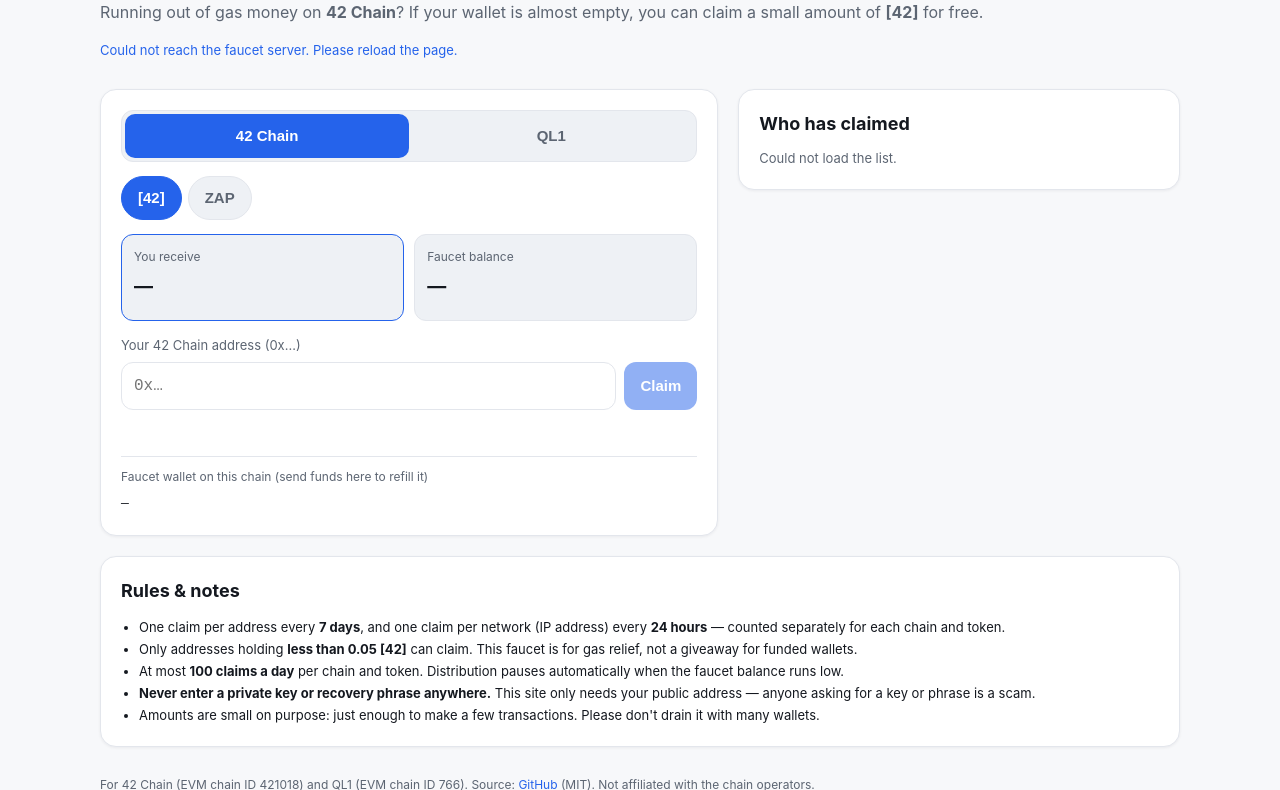
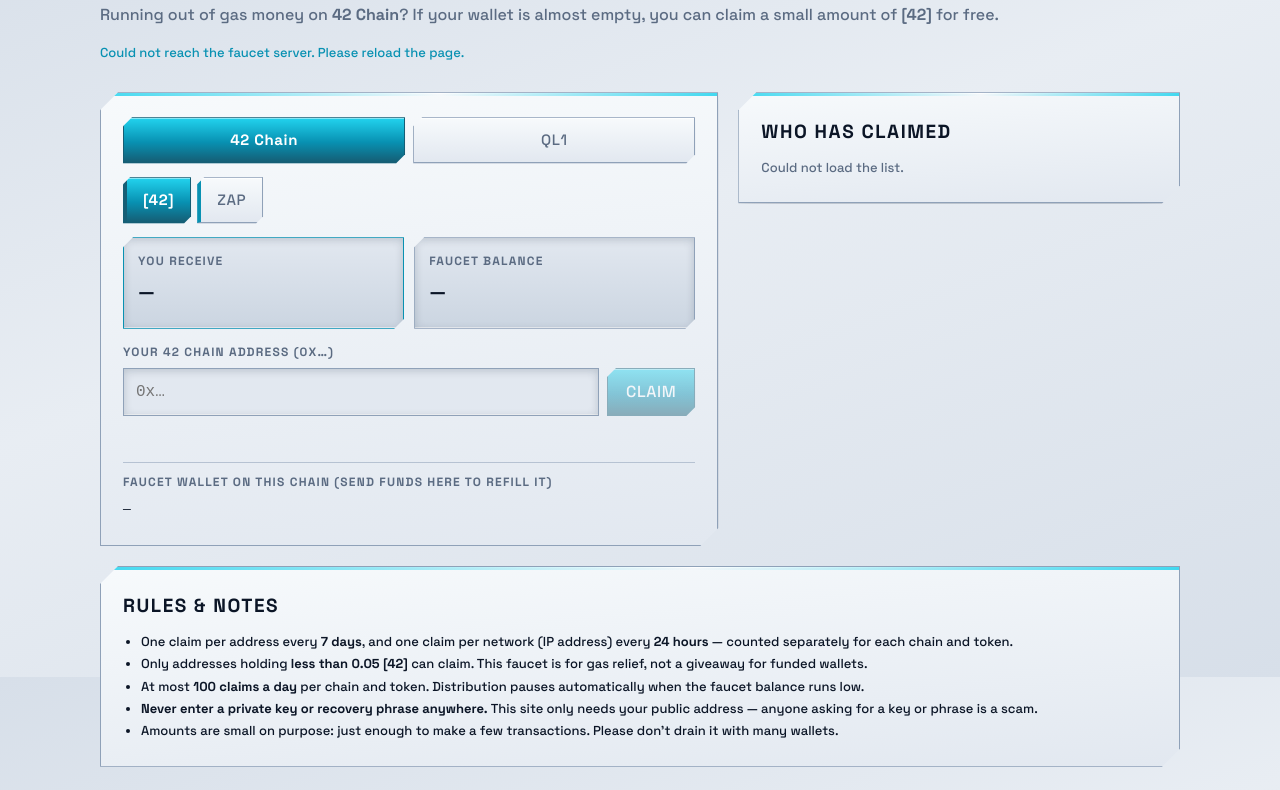
Before and after one commit to QL1-Infinite42-Guppy-Histoire/42-faucet, a plain HTML site: page docs/en.html in a window 1280 px wide. Shown: the part 123-913 px from the top of the page. Drawn offline with Linux system fonts and the light colour scheme; no server answers.

Commit message:
UI canon v2: Qom DEX design language, accent slot #1 water cyan (display layer only)

```diff
--- a/docs/en.html
+++ b/docs/en.html
@@ -6,6 +6,8 @@
 <title>42 Chain &amp; QL1 Faucet — free gas money</title>
 <meta name="description" content="A public faucet for 42 Chain mainnet and QL1. If your wallet is almost empty, claim a small amount of the native token for gas.">
 <script>(function(){try{document.documentElement.dataset.theme=localStorage.getItem("guppy-theme")==="dark"?"dark":"light";}catch(e){document.documentElement.dataset.theme="light";}})();</script>
+<link rel="preconnect" href="https://fonts.googleapis.com">
+<link href="https://fonts.googleapis.com/css2?family=Space+Grotesk:wght@500;600;700&family=Zen+Kaku+Gothic+New:wght@500;700;900&display=swap" rel="stylesheet">
 <link rel="stylesheet" href="style.css">
 </head>
 <body>
--- a/docs/style.css
+++ b/docs/style.css
@@ -1,37 +1,68 @@
-:root, :root[data-theme="light"] { --bg:#f7f8fa; --card:#ffffff; --text:#14181f; --muted:#5c6572; --line:#e3e6ec; --input-bg:#ffffff; --chip:#eef1f5; --accent:#2563eb; --green:#1d9e62; --shadow:0 1px 3px rgba(16,24,40,.06); --err:#b91c1c; --ok:#15803d; --link:#2563eb; }
-:root[data-theme="dark"] { --bg:#000000; --card:#121316; --text:#f2f3f5; --muted:#9aa1ab; --line:#26282e; --input-bg:#0a0a0b; --chip:#1b1d21; --accent:#2563eb; --green:#1d9e62; --shadow:none; --err:#fca5a5; --ok:#4ade80; --link:#8fd0ff; }
+/* Guppy's Guide UI Canon v2 — Qom DEX design language (2026-11-23):
+   angular clip-path cuts, 3D press-down buttons, steel tokens.
+   Accent slot #1 (Faucet): water cyan #0891b2 / #22d3ee / #155e75.
+   Theme: light default, dark via [data-theme="dark"], shared
+   localStorage key "guppy-theme". Display layer only. */
+:root, :root[data-theme="light"] {
+  --bg:#e8edf3; --bg2:#d7dfe9; --card:#f7fafc; --panel:#e2e8f0; --panel2:#cbd5e1;
+  --text:#0b1526; --muted:#5b6b82; --line:#b6c2d2; --line-d:#8fa1b8;
+  --accent:#0891b2; --accent-2:#22d3ee; --accent-d:#155e75; --accent-ink:#ffffff;
+  --green:#16a34a; --red:#dc2626; --red-d:#991b1b;
+  --shadow-card:0 24px 48px -12px rgba(7,25,48,.35), 0 4px 10px rgba(7,25,48,.18), inset 0 1px 0 rgba(255,255,255,.9);
+  --shadow-btn:0 5px 0 var(--accent-d), 0 10px 18px rgba(8,145,178,.35), inset 0 1px 0 rgba(255,255,255,.45);
+  --shadow-chip:0 3px 0 var(--line-d), 0 6px 12px rgba(7,25,48,.15), inset 0 1px 0 rgba(255,255,255,.8);
+  --inset-panel:inset 0 2px 8px rgba(7,25,48,.18), inset 0 -1px 0 rgba(255,255,255,.65);
+  --input-bg:var(--panel); --chip:var(--panel); --err:#b91c1c; --ok:#15803d; --link:#0891b2;
+}
+:root[data-theme="dark"] {
+  --bg:#05080e; --bg2:#0a1220; --card:#0d1626; --panel:#0a101d; --panel2:#111c30;
+  --text:#e8f1fc; --muted:#8fa5c0; --line:#22344f; --line-d:#31496b;
+  --accent:#0891b2; --accent-2:#22d3ee; --accent-d:#155e75; --accent-ink:#ffffff;
+  --green:#16a34a; --red:#dc2626; --red-d:#991b1b;
+  --shadow-card:0 24px 48px -12px rgba(0,0,0,.8), 0 4px 10px rgba(0,0,0,.5), inset 0 1px 0 rgba(148,197,255,.14);
+  --shadow-btn:0 5px 0 #0a2f3a, 0 10px 18px rgba(8,145,178,.35), inset 0 1px 0 rgba(255,255,255,.35);
+  --shadow-chip:0 3px 0 #060d18, 0 6px 12px rgba(0,0,0,.45), inset 0 1px 0 rgba(148,197,255,.18);
+  --inset-panel:inset 0 2px 10px rgba(0,0,0,.6), inset 0 -1px 0 rgba(148,197,255,.08);
+  --input-bg:var(--panel); --chip:var(--panel); --err:#fca5a5; --ok:#4ade80; --link:#22d3ee;
+}
 * { box-sizing: border-box; }
-body { margin: 0; font-family: -apple-system, "Hiragino Sans", "Noto Sans JP", sans-serif; background: var(--bg); color: var(--text); line-height: 1.6; }
+body { margin: 0; font-family: 'Space Grotesk', 'Zen Kaku Gothic New', system-ui, sans-serif; color: var(--text); line-height: 1.6;
+  background: linear-gradient(160deg, var(--bg2), var(--bg) 45%, var(--bg2)), repeating-linear-gradient(115deg, transparent 0 46px, rgba(34,211,238,.05) 46px 47px); background-attachment: fixed; min-height: 100vh; }
 header { padding: 20px 20px 8px; max-width: 1120px; margin: 0 auto; display: flex; flex-wrap: wrap; align-items: center; gap: 8px 10px; }
-h1 { font-size: 28px; margin: 0 0 6px; width: 100%; order: 3; }
+h1 { font-size: 28px; margin: 0 0 6px; width: 100%; order: 3; font-weight: 700; letter-spacing: .06em; text-transform: uppercase; }
 .lang-switch { order: 1; margin-left: auto; font-size: 13px; color: var(--muted); }
-.lang-switch select { margin-left: 4px; background: var(--input-bg); color: var(--text); border: 1px solid var(--line); border-radius: 8px; padding: 6px 8px; font-size: 13px; min-height: 36px; }
-.theme-toggle { order: 2; background: var(--chip); color: var(--text); border: 1px solid var(--line); border-radius: 999px; padding: 8px 14px; font-size: 13px; font-weight: 700; cursor: pointer; min-height: 36px; white-space: nowrap; }
-.sub { color: var(--muted); margin: 0 0 8px; line-height: 1.5; width: 100%; order: 4; }
+.lang-switch select { margin-left: 4px; background: linear-gradient(180deg, var(--panel), var(--panel2)); color: var(--text); border: 1px solid var(--line-d); box-shadow: var(--inset-panel); padding: 6px 8px; font-size: 13px; min-height: 36px; font: inherit; }
+.theme-toggle { order: 2; background: linear-gradient(180deg, var(--card), var(--panel)); color: var(--text); border: 1px solid var(--line-d); padding: 8px 14px; font-size: 13px; font-weight: 700; cursor: pointer; min-height: 36px; white-space: nowrap; box-shadow: var(--shadow-chip); clip-path: polygon(7px 0, 100% 0, 100% calc(100% - 7px), calc(100% - 7px) 100%, 0 100%, 0 7px); }
+.theme-toggle:active { transform: translateY(2px); box-shadow: 0 1px 0 var(--line-d); }
+.sub { color: var(--muted); margin: 0 0 8px; line-height: 1.55; width: 100%; order: 4; }
 .status { color: var(--link); font-size: 13px; min-height: 18px; width: 100%; order: 5; margin: 0; }
-button { background: var(--accent); color: #fff; border: 0; border-radius: 12px; padding: 10px 16px; font-size: 15px; font-weight: 700; cursor: pointer; white-space: nowrap; min-height: 44px; }
-button:disabled { opacity: .5; cursor: default; }
+button { background: linear-gradient(180deg, var(--accent-2), var(--accent) 55%, var(--accent-d)); color: var(--accent-ink); border: 1px solid var(--accent-d); padding: 10px 18px; font-size: 15px; font-weight: 700; letter-spacing: .04em; text-transform: uppercase; cursor: pointer; white-space: nowrap; min-height: 44px; font: inherit; box-shadow: var(--shadow-btn); clip-path: polygon(9px 0, 100% 0, 100% calc(100% - 9px), calc(100% - 9px) 100%, 0 100%, 0 9px); }
+button:active { transform: translateY(4px); box-shadow: 0 1px 0 var(--accent-d), 0 4px 8px rgba(8,145,178,.3), inset 0 1px 0 rgba(255,255,255,.3); }
+button:disabled { opacity: .45; cursor: not-allowed; transform: none; }
 .layout { max-width: 1120px; margin: 0 auto; padding: 0 20px; }
-.panel { background: var(--card); border: 1px solid var(--line); border-radius: 16px; padding: 20px; margin: 16px 0 0; box-shadow: var(--shadow); }
-.chain-switch { display: flex; background: var(--chip); border: 1px solid var(--line); border-radius: 12px; padding: 3px; margin-bottom: 14px; }
-.chain-switch .chain-btn { flex: 1; background: transparent; color: var(--muted); border-radius: 10px; padding: 10px 16px; font-size: 15px; }
-.chain-switch .chain-btn.active { background: var(--accent); color: #fff; font-weight: 700; }
+.panel { position: relative; background: linear-gradient(175deg, var(--card), var(--panel)); border: 1px solid var(--line-d); padding: 24px 22px; margin: 16px 0 0; box-shadow: var(--shadow-card); clip-path: polygon(18px 0, 100% 0, 100% calc(100% - 18px), calc(100% - 18px) 100%, 0 100%, 0 18px); }
+.panel::before { content: ""; position: absolute; top: 0; left: 0; right: 0; height: 3px; background: linear-gradient(90deg, var(--accent-2), transparent 55%, var(--accent-2)); opacity: .85; }
+.chain-switch { display: flex; gap: 8px; margin-bottom: 14px; }
+.chain-switch .chain-btn { flex: 1; background: linear-gradient(180deg, var(--card), var(--panel)); color: var(--muted); border: 1px solid var(--line-d); padding: 10px 16px; font-size: 15px; box-shadow: var(--shadow-chip); text-transform: none; clip-path: polygon(9px 0, 100% 0, 100% calc(100% - 9px), calc(100% - 9px) 100%, 0 100%, 0 9px); }
+.chain-switch .chain-btn:active { transform: translateY(2px); box-shadow: 0 1px 0 var(--line-d); }
+.chain-switch .chain-btn.active { background: linear-gradient(180deg, var(--accent-2), var(--accent) 55%, var(--accent-d)); color: var(--accent-ink); border-color: var(--accent-d); font-weight: 700; box-shadow: var(--shadow-btn); }
 .token-switch { display: flex; gap: 6px; margin-bottom: 14px; }
 .token-switch[hidden] { display: none; }
-.token-switch .token-btn { background: var(--chip); color: var(--muted); border: 1px solid var(--line); border-radius: 999px; padding: 10px 16px; font-size: 15px; }
-.token-switch .token-btn.active { background: var(--accent); color: #fff; font-weight: 700; border-color: var(--accent); }
-.panel h2 { font-size: 18px; margin: 0 0 10px; }
+.token-switch .token-btn { background: linear-gradient(180deg, var(--card), var(--panel)); color: var(--muted); border: 1px solid var(--line-d); border-left: 4px solid var(--accent); padding: 10px 16px; font-size: 15px; box-shadow: var(--shadow-chip); text-transform: none; clip-path: polygon(7px 0, 100% 0, 100% calc(100% - 7px), calc(100% - 7px) 100%, 0 100%, 0 7px); }
+.token-switch .token-btn:active { transform: translateY(2px); box-shadow: 0 1px 0 var(--line-d); }
+.token-switch .token-btn.active { background: linear-gradient(180deg, var(--accent-2), var(--accent) 55%, var(--accent-d)); color: var(--accent-ink); font-weight: 700; border-color: var(--accent-d); box-shadow: var(--shadow-btn); }
+.panel h2 { font-size: 19px; margin: 0 0 10px; letter-spacing: .08em; text-transform: uppercase; }
 .stock-line { font-size: 21px; font-weight: 800; color: var(--text); margin: 0 0 14px; line-height: 1.4; }
 .stock-line[hidden] { display: none; }
 .info-grid { display: grid; grid-template-columns: repeat(auto-fit, minmax(200px, 1fr)); gap: 10px; margin-bottom: 14px; }
-.info-card { background: var(--chip); border: 1px solid var(--line); border-radius: 12px; padding: 12px; }
+.info-card { background: linear-gradient(180deg, var(--panel), var(--panel2)); border: 1px solid var(--line-d); box-shadow: var(--inset-panel); padding: 14px; clip-path: polygon(10px 0, 100% 0, 100% calc(100% - 10px), calc(100% - 10px) 100%, 0 100%, 0 10px); }
 .info-card.main { border: 1px solid var(--accent); }
-.i-label { font-size: 12px; color: var(--muted); margin-bottom: 6px; }
+.i-label { font-size: 12px; letter-spacing: .1em; text-transform: uppercase; color: var(--muted); font-weight: 700; margin-bottom: 6px; }
 .i-value { font-size: 19px; font-weight: 700; word-break: break-all; }
 .i-note { font-size: 12px; color: var(--muted); margin-top: 6px; line-height: 1.45; }
-.addr-label { display: block; font-size: 13px; color: var(--muted); margin-bottom: 6px; }
+.addr-label { display: block; font-size: 12px; letter-spacing: .1em; text-transform: uppercase; font-weight: 700; color: var(--muted); margin-bottom: 6px; }
 .claim-row { display: flex; gap: 8px; flex-wrap: wrap; }
-.claim-row input { flex: 1 1 280px; padding: 12px; border-radius: 12px; border: 1px solid var(--line); background: var(--input-bg); color: var(--text); font-size: 16px; font-family: ui-monospace, monospace; min-height: 48px; }
+.claim-row input { flex: 1 1 280px; padding: 12px; border: 1px solid var(--line-d); box-shadow: var(--inset-panel); background: var(--input-bg); color: var(--text); font-size: 16px; font-family: ui-monospace, monospace; min-height: 48px; }
 .claim-row input:focus { outline: none; border-color: var(--accent); }
 .turnstile-box { margin-top: 12px; }
 .result { min-height: 20px; font-size: 14px; line-height: 1.6; margin: 12px 0 0; word-break: break-all; }
@@ -58,7 +89,7 @@ footer { max-width: 1120px; margin: 0 auto; padding: 16px 20px 28px; color: var(
 @media (max-width: 640px) {
   header { padding: 12px 16px 8px; }
   .layout { padding: 0 16px; }
-  .panel { padding: 16px; }
+  .panel { padding: 18px 16px; }
   h1 { font-size: 23px; }
   footer { padding-left: 16px; padding-right: 16px; }
 }
```
Also changed, not shown: docs/index.html (+2 -0 lines), docs/ja.html (+2 -0 lines).
